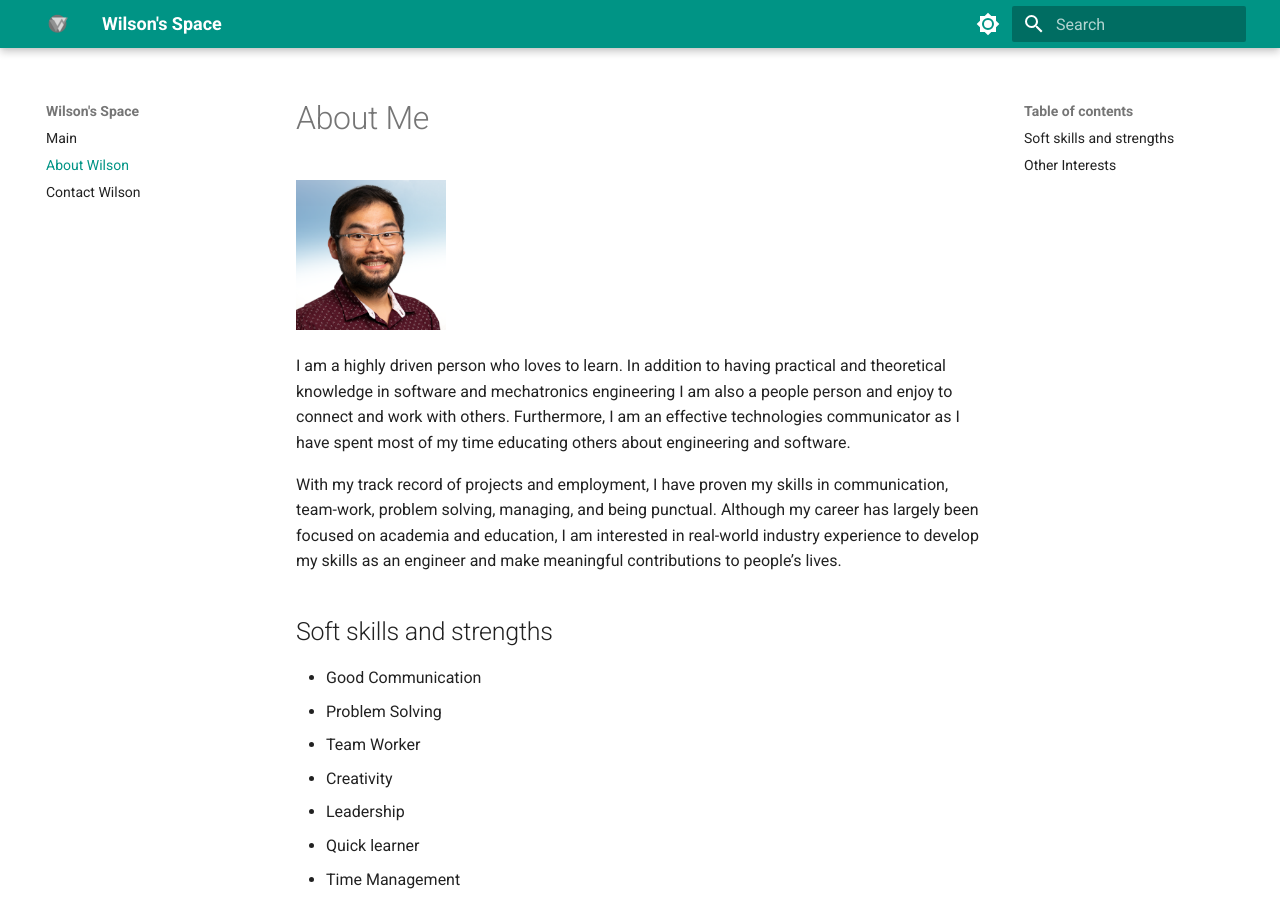
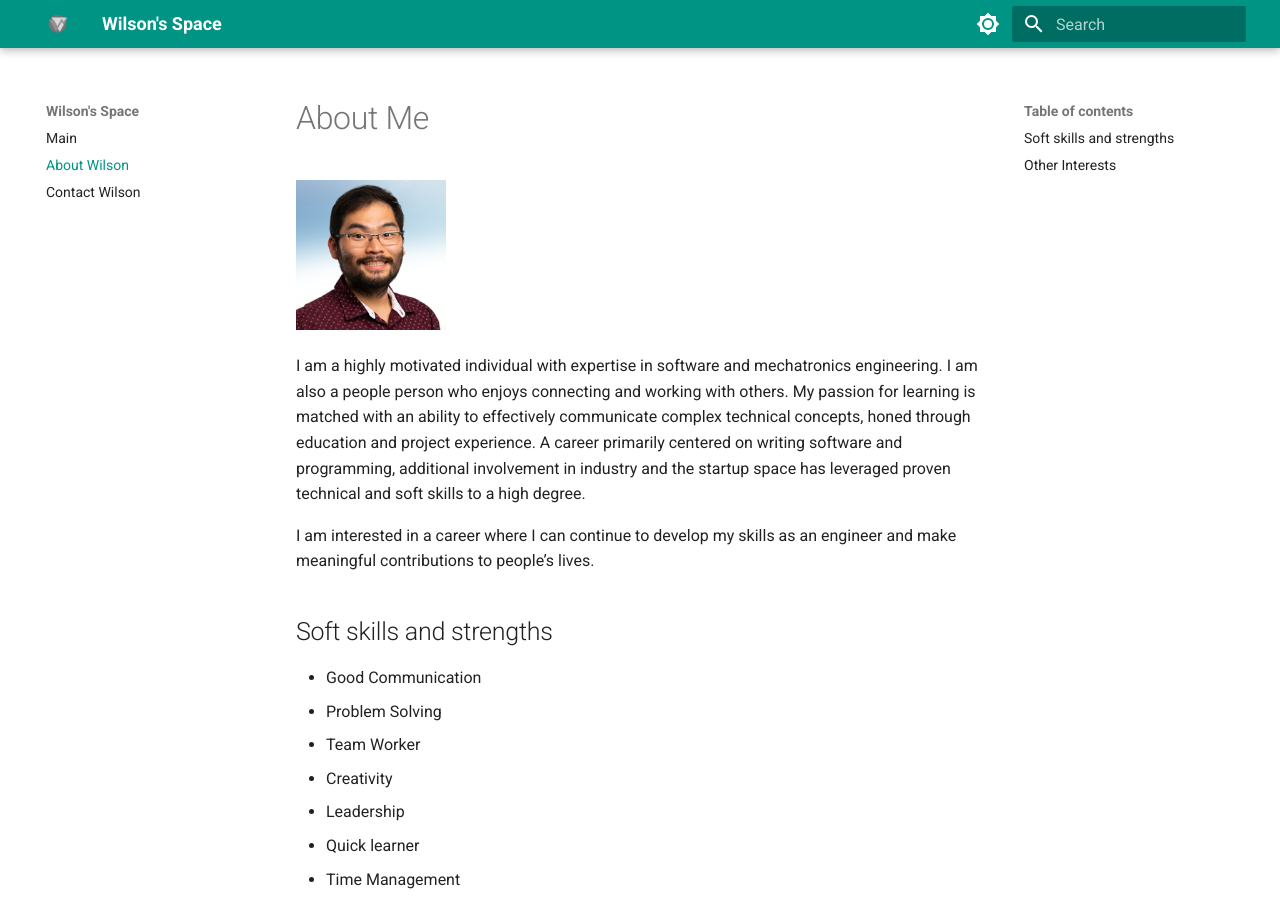
Before and after one commit to wilson-kong/resume, an MkDocs documentation site: the page built from docs/about.md, in a window 1280 px wide and 900 px high. Built offline with MkDocs 1.6.1 and Material for MkDocs 9.7.7, drawn with Linux system fonts in a browser that asks for light colours.

Commit message:
Update about.md

```diff
--- a/docs/about.md
+++ b/docs/about.md
@@ -4,9 +4,9 @@
 
 ![](img/headshot.png){: style="height:150px;width:150px"}
 
-I am a highly driven person who loves to learn. In addition to having practical and theoretical knowledge in software and mechatronics engineering I am also a people person and enjoy to connect and work with others. Furthermore, I am an effective technologies communicator as I have spent most of my time educating others about engineering and software.
+I am a highly motivated individual with expertise in software and mechatronics engineering. I am also a people person who enjoys connecting and working with others. My passion for learning is matched with an ability to effectively communicate complex technical concepts, honed through education and project experience. A career primarily centered on writing software and programming, additional involvement in industry and the startup space has leveraged proven  technical and soft skills to a high degree.
 
-With my track record of projects and employment, I have proven my skills in communication, team-work, problem solving, managing, and being punctual. Although my career has largely been focused on academia and education, I am interested in real-world industry experience to develop my skills as an engineer and make meaningful contributions to people’s lives.
+I am interested in a career where I can continue to develop my skills as an engineer and make meaningful contributions to people’s lives.
 
 ## Soft skills and strengths
 - Good Communication
```
